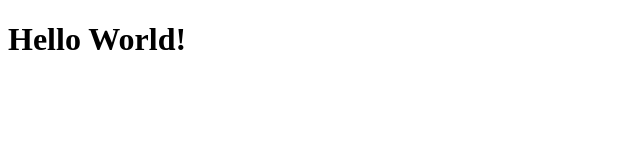
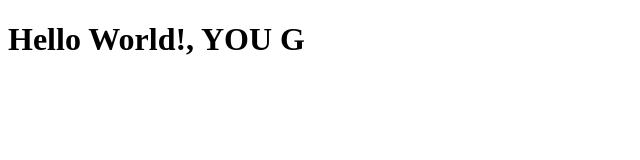
Before and after one commit to OllieK9/hello-world, a plain HTML site: page index.html in a window 1280 px wide. Shown: the whole page, without its empty margins (0-640 px from the left). Drawn offline with Linux system fonts and the light colour scheme.

Commit message:
adding "you g"

```diff
--- a/index.html
+++ b/index.html
@@ -6,6 +6,6 @@
     <title>Hello World</title>
 </head>
 <body>
-    <h1>Hello World!</h1>
+    <h1>Hello World!, YOU G</h1>
 </body>
 </html>
```
